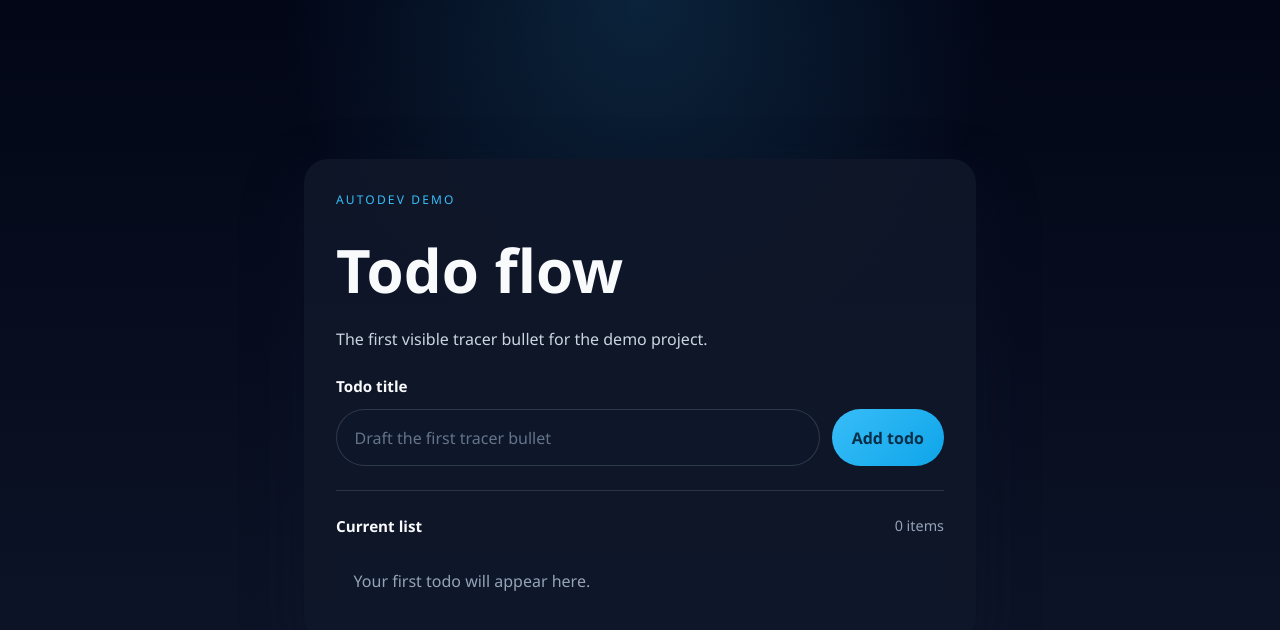
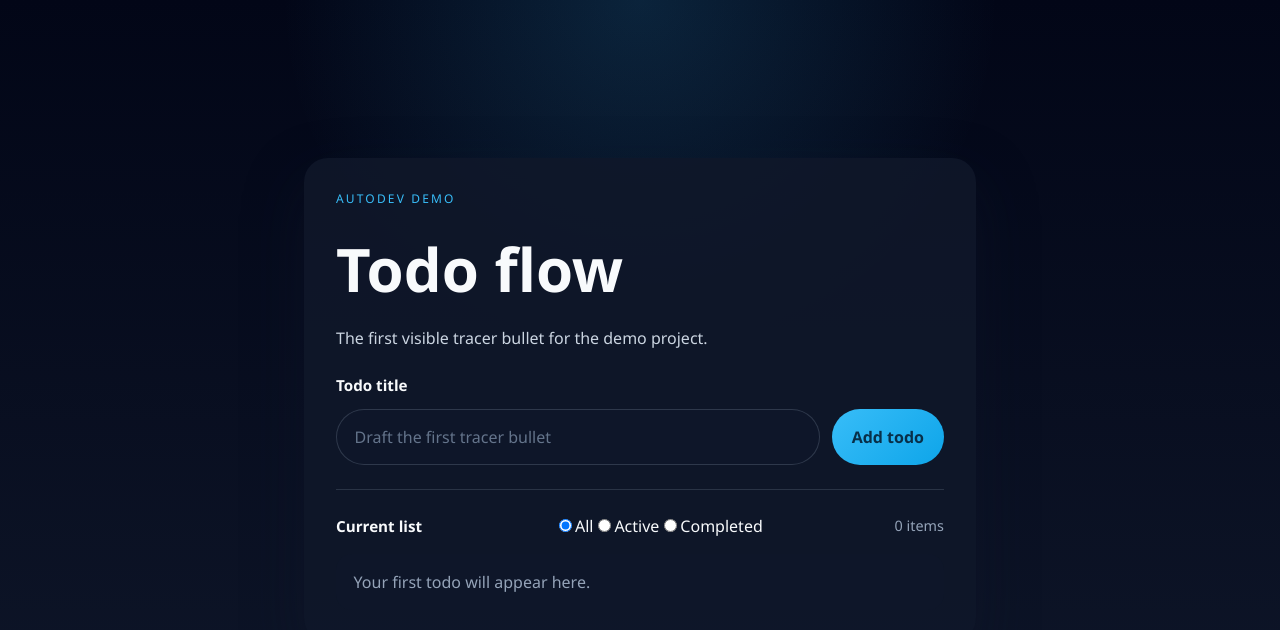
Before and after one commit to paulpai0412/autodev-demo-todo, a React (Vite) app: page / in a window 1280 px wide. Shown: the top 630 px of the page. Built offline with nearby package versions, Linux system fonts and the light colour scheme.

Commit message:
feat: add filter controls for all, active, and completed todos

```diff
--- a/src/App.tsx
+++ b/src/App.tsx
@@ -26,9 +26,12 @@ const loadTodos = (): Todo[] => {
   }
 };
 
+type FilterType = 'all' | 'active' | 'completed';
+
 function App() {
   const [draft, setDraft] = useState('');
   const [todos, setTodos] = useState<Todo[]>(() => loadTodos());
+  const [filter, setFilter] = useState<FilterType>('all');
 
   useEffect(() => {
     window.localStorage.setItem(TODOS_STORAGE_KEY, JSON.stringify(todos));
@@ -63,6 +66,12 @@ function App() {
   };
 
   const completedCount = todos.filter((todo) => todo.completed).length;
+
+  const filteredTodos = todos.filter((todo) => {
+    if (filter === 'active') return !todo.completed;
+    if (filter === 'completed') return todo.completed;
+    return true;
+  });
 
   return (
     <main className="app-shell">
@@ -100,16 +109,59 @@ function App() {
         <section className="todo-list-section" aria-labelledby="todo-list-heading">
           <div className="list-header">
             <h2 id="todo-list-heading">Current list</h2>
+            <div className="filter-controls" role="radiogroup" aria-label="Todo filters">
+              <label>
+                <input
+                  type="radio"
+                  name="filter"
+                  value="all"
+                  checked={filter === 'all'}
+                  onChange={() => setFilter('all')}
+                />
+                All
+              </label>
+              <label>
+                <input
+                  type="radio"
+                  name="filter"
+                  value="active"
+                  checked={filter === 'active'}
+                  onChange={() => setFilter('active')}
+                />
+                Active
+              </label>
+              <label>
+                <input
+                  type="radio"
+                  name="filter"
+                  value="completed"
+                  checked={filter === 'completed'}
+                  onChange={() => setFilter('completed')}
+                />
+                Completed
+              </label>
+            </div>
             <span className="list-count">
-              {todos.length} item{todos.length === 1 ? '' : 's'}
-              {todos.length > 0 ? ` · ${completedCount} complete` : ''}
+              {filter === 'all' && (
+                <>{todos.length} item{todos.length === 1 ? '' : 's'}{todos.length > 0 ? ` · ${completedCount} complete` : ''}</>
+              )}
+              {filter === 'active' && (
+                <>{filteredTodos.length} item{filteredTodos.length === 1 ? '' : 's'} active</>
+              )}
+              {filter === 'completed' && (
+                <>{filteredTodos.length} item{filteredTodos.length === 1 ? '' : 's'} completed</>
+              )}
             </span>
           </div>
           <ul aria-label="Todo items" className="todo-list">
-            {todos.length === 0 ? (
-              <li className="todo-empty-state">Your first todo will appear here.</li>
+            {filteredTodos.length === 0 ? (
+              <li className="todo-empty-state">
+                {filter === 'all'
+                  ? 'Your first todo will appear here.'
+                  : `No ${filter} todos found.`}
+              </li>
             ) : (
-              todos.map((todo) => (
+              filteredTodos.map((todo) => (
                 <li className={`todo-item${todo.completed ? ' todo-item-complete' : ''}`} key={todo.id}>
                   <span className="todo-bullet" aria-hidden="true" />
                   <label className="todo-item-label">
```
Also changed, not shown: 1 other file (tests, documents, lock files or other folders).
